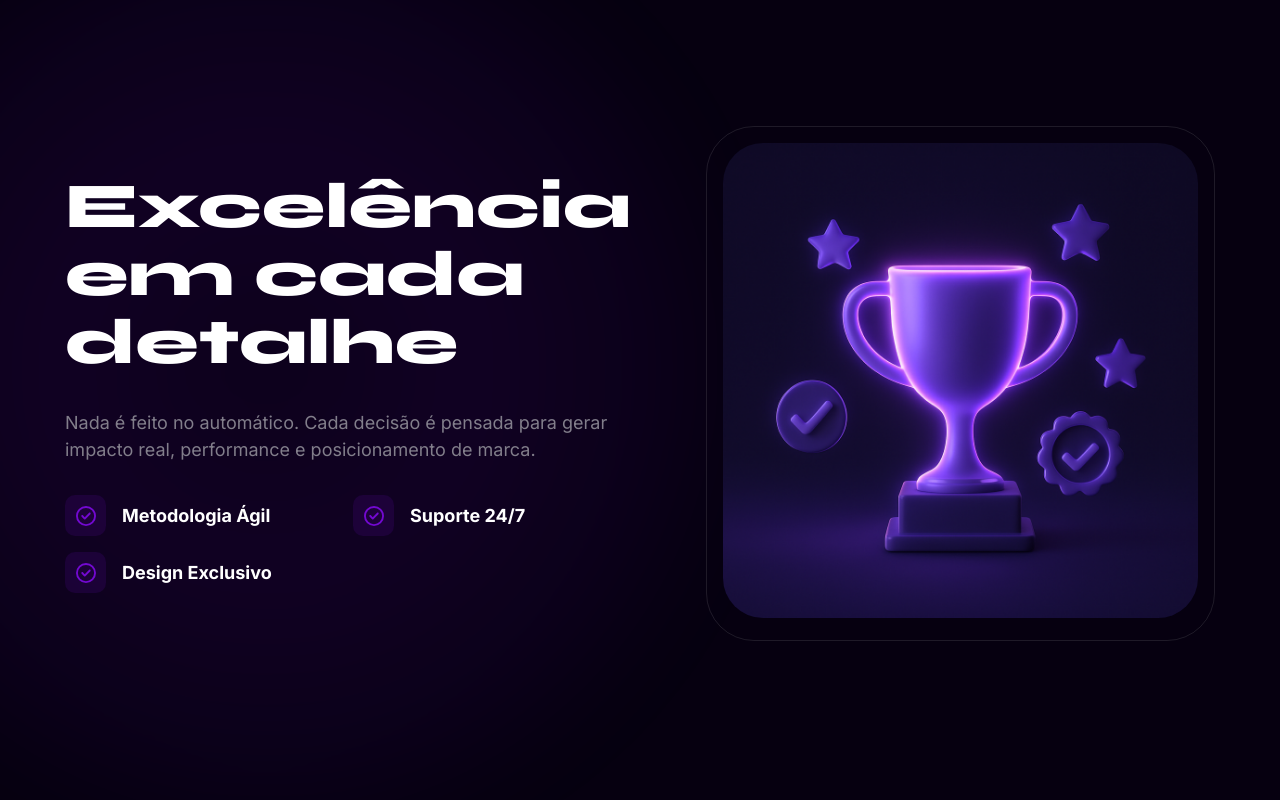
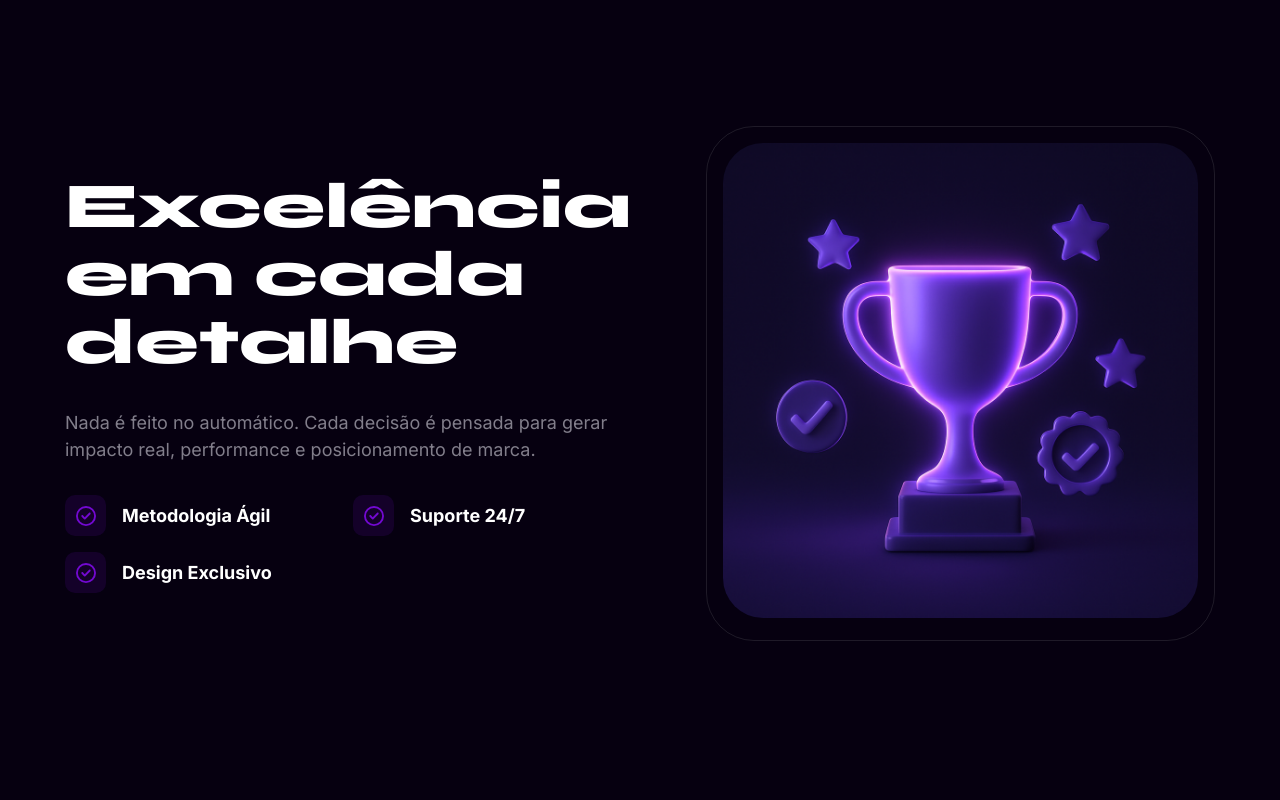
Before and after one commit to FelipePontin/lynx, a Next.js app: page / in a window 1280 px wide. Shown: the part 1920-2720 px from the top of the page. Built offline with nearby package versions, Linux system fonts and the light colour scheme.

Commit message:
update lynx

```diff
--- a/components/BannerSection/BannerSection.css
+++ b/components/BannerSection/BannerSection.css
@@ -7,7 +7,7 @@
     margin: 10rem 16px;
 }
 
-.bannerSection::before {
+/* .bannerSection::before {
     content: "";
     position: absolute;
     top: -50%;
@@ -26,7 +26,7 @@
 
     filter: blur(40px);
     z-index: -1;
-}
+} */
 
 .bannerSection__content {
     width: 35rem;
--- a/components/BannerSectionSimple/BannerSectionSimple.css
+++ b/components/BannerSectionSimple/BannerSectionSimple.css
@@ -9,7 +9,7 @@
     margin: 0 16px 96px 16px;
 }
 
-.bannerSectionSimple::before {
+/* .bannerSectionSimple::before {
     content: "";
     position: absolute;
     inset: -30%;
@@ -24,7 +24,7 @@
 
     filter: blur(200px);
     z-index: -1;
-}
+} */
 
 .bannerSectionSimple__left {
     flex-direction: row;
--- a/components/CardInfo/CardInfo.css
+++ b/components/CardInfo/CardInfo.css
@@ -4,6 +4,8 @@
     justify-content: center;
     flex-wrap: wrap;
     gap: 2.5rem;
+    max-width: 100rem;
+    margin: 0 auto;
 }
 
 .cardInfo__item {
```
